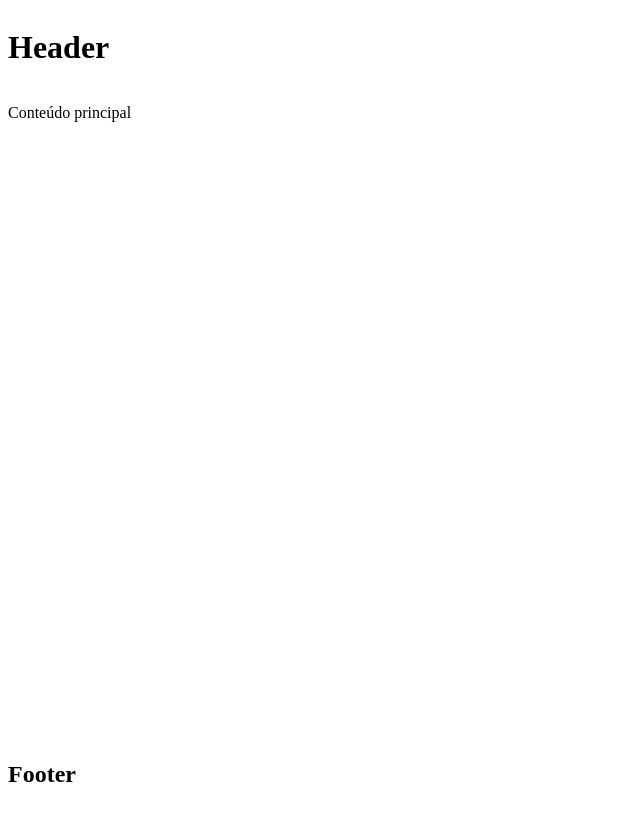
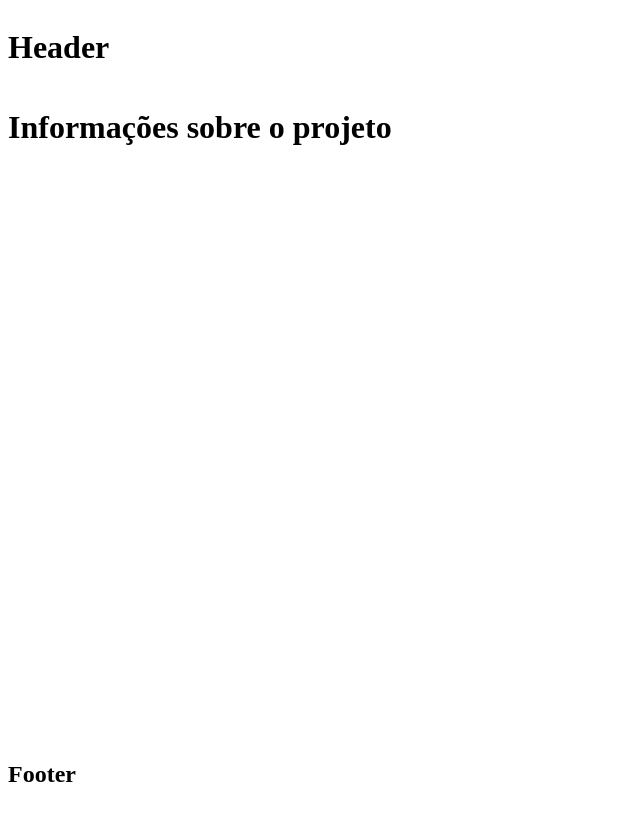
Before and after one commit to 1TDSPH-26/portal-locais-acessiveis, a React (Vite) app: page /sobre in a window 1280 px wide. Shown: the whole page, without its empty margins (0-640 px from the left). Built offline with nearby package versions, Linux system fonts and the light colour scheme.

Commit message:
feat: configura navegação principal com React Router DOM.

```diff
--- a/package.json
+++ b/package.json
@@ -11,7 +11,8 @@
   },
   "dependencies": {
     "react": "^19.2.8",
-    "react-dom": "^19.2.8"
+    "react-dom": "^19.2.8",
+    "react-router-dom": "^7.18.3"
   },
   "devDependencies": {
     "@types/node": "^24.13.3",
--- a/src/App.tsx
+++ b/src/App.tsx
@@ -1,9 +1,10 @@
 import MainLayout from './layouts/MainLayout/MainLayout'
+import AppRoutes from './routes/AppRoutes'
 
 export default function App() {
   return (
     <MainLayout>
-      <p>Conteúdo principal</p>
+      <AppRoutes />
     </MainLayout>
   )
 }
--- a/src/main.tsx
+++ b/src/main.tsx
@@ -1,9 +1,12 @@
 import { StrictMode } from 'react'
 import { createRoot } from 'react-dom/client'
+import { BrowserRouter } from 'react-router-dom'
 import App from './App.tsx'
 
 createRoot(document.getElementById('root')!).render(
   <StrictMode>
-    <App />
+    <BrowserRouter>
+      <App />
+    </BrowserRouter>
   </StrictMode>,
 )
--- /dev/null
+++ b/src/pages/Cadastro/Cadastro.tsx
@@ -0,0 +1,3 @@
+export default function Cadastro() {
+  return <h1>Cadastro de local</h1>
+}
--- /dev/null
+++ b/src/pages/Home/Home.tsx
@@ -0,0 +1,3 @@
+export default function Home() {
+  return <h1>Página inicial</h1>
+}
--- /dev/null
+++ b/src/pages/Locais/Locais.tsx
@@ -0,0 +1,3 @@
+export default function Locais() {
+  return <h1>Listagem de locais</h1>
+}
--- /dev/null
+++ b/src/pages/Sobre/Sobre.tsx
@@ -0,0 +1,3 @@
+export default function Sobre() {
+  return <h1>Informações sobre o projeto</h1>
+}
--- /dev/null
+++ b/src/routes/AppRoutes.tsx
@@ -0,0 +1,16 @@
+import { Route, Routes } from 'react-router-dom'
+import Cadastro from '../pages/Cadastro/Cadastro'
+import Home from '../pages/Home/Home'
+import Locais from '../pages/Locais/Locais'
+import Sobre from '../pages/Sobre/Sobre'
+
+export default function AppRoutes() {
+  return (
+    <Routes>
+      <Route path="/" element={<Home />} />
+      <Route path="/locais" element={<Locais />} />
+      <Route path="/cadastrar" element={<Cadastro />} />
+      <Route path="/sobre" element={<Sobre />} />
+    </Routes>
+  )
+}
```
Also changed, not shown: 1 other file (tests, documents, lock files or other folders).
